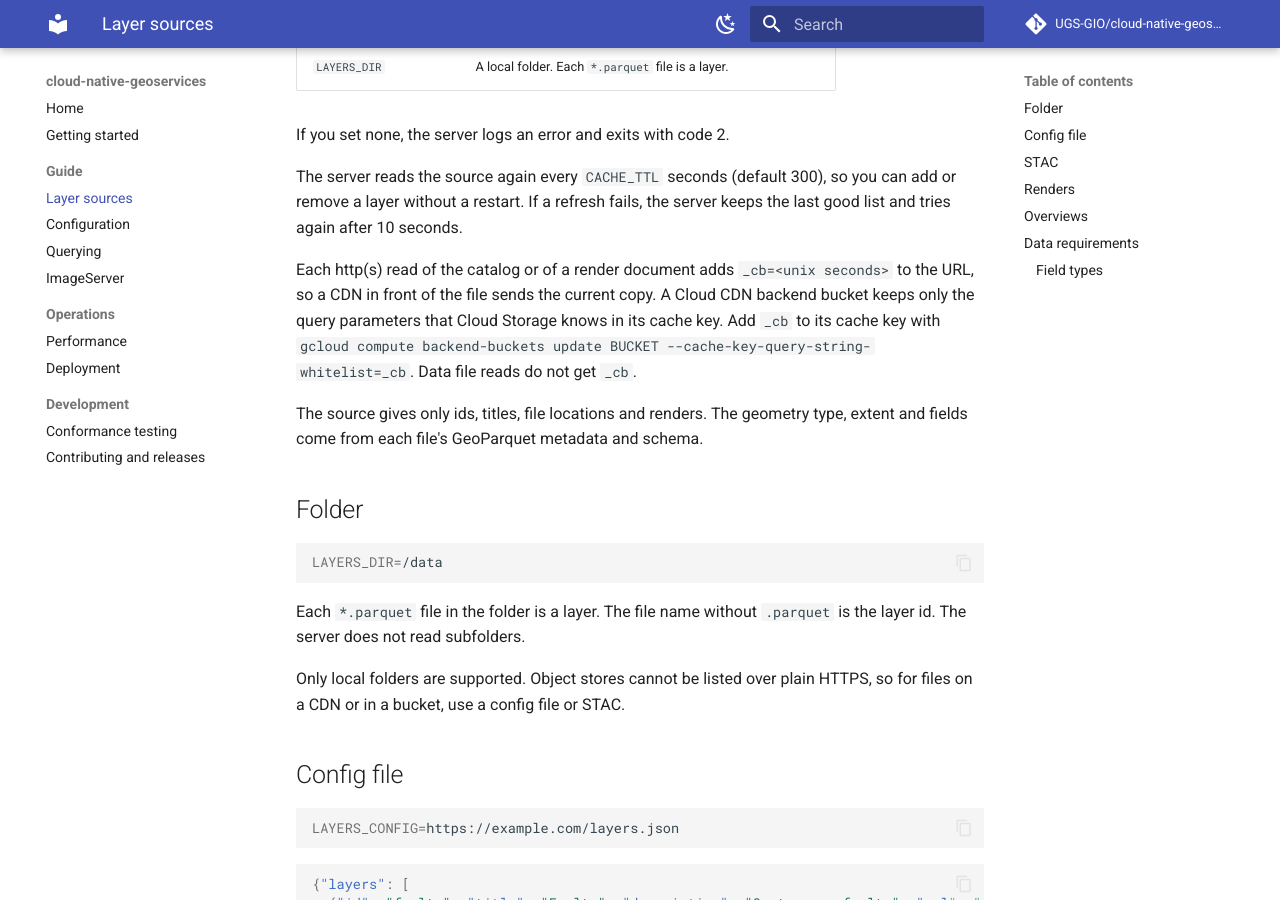
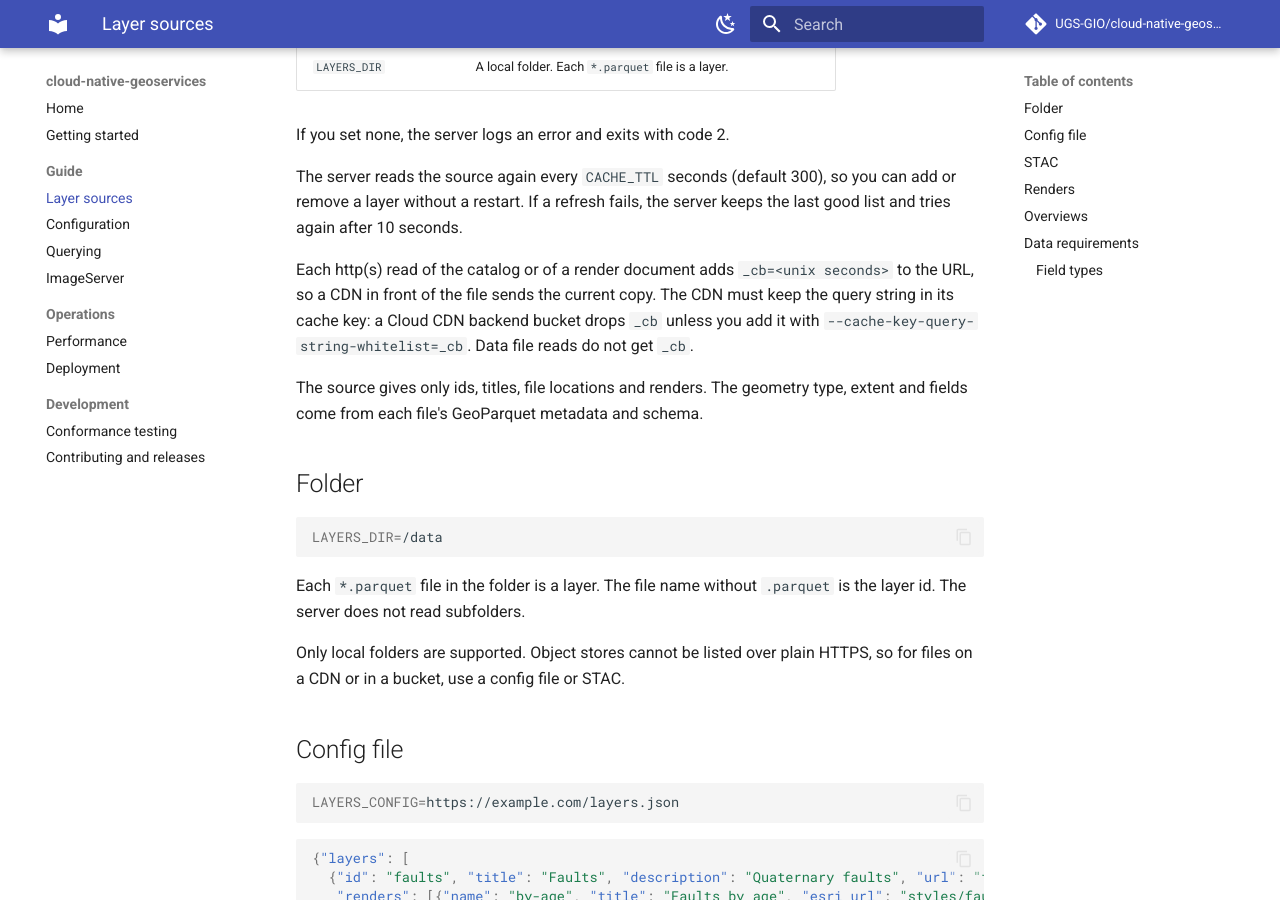
Before and after one commit to UGS-GIO/cloud-native-geoservices, an MkDocs documentation site: the page built from docs/layer-sources.md, in a window 1280 px wide and 900 px high, scrolled down 339 px. Built offline with MkDocs 1.6.1 and Material for MkDocs 9.7.7, drawn with Linux system fonts in a browser that asks for light colours; comment, search, counter and statistics services are not loaded.

Commit message:
docs: the CDN needs the query string in its cache key for _cb

```diff
--- a/docs/layer-sources.md
+++ b/docs/layer-sources.md
@@ -16,10 +16,9 @@ remove a layer without a restart. If a refresh fails, the server keeps the last
 tries again after 10 seconds.
 
 Each http(s) read of the catalog or of a render document adds `_cb=<unix seconds>` to the URL, so
-a CDN in front of the file sends the current copy. A Cloud CDN backend bucket keeps only the
-query parameters that Cloud Storage knows in its cache key. Add `_cb` to its cache key with
-`gcloud compute backend-buckets update BUCKET --cache-key-query-string-whitelist=_cb`. Data file
-reads do not get `_cb`.
+a CDN in front of the file sends the current copy. The CDN must keep the query string in its
+cache key: a Cloud CDN backend bucket drops `_cb` unless you add it with
+`--cache-key-query-string-whitelist=_cb`. Data file reads do not get `_cb`.
 
 The source gives only ids, titles, file locations and renders. The geometry type, extent and
 fields come from each file's GeoParquet metadata and schema.
```
